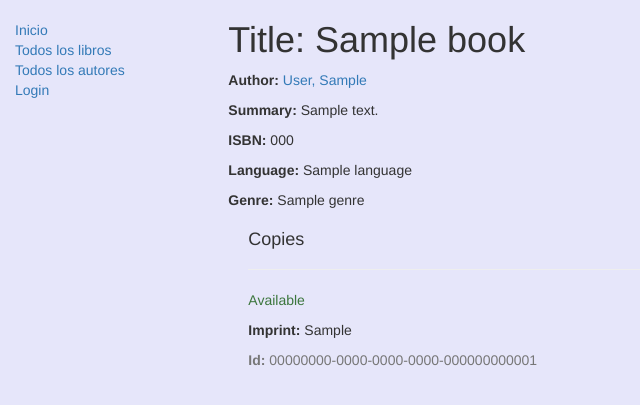
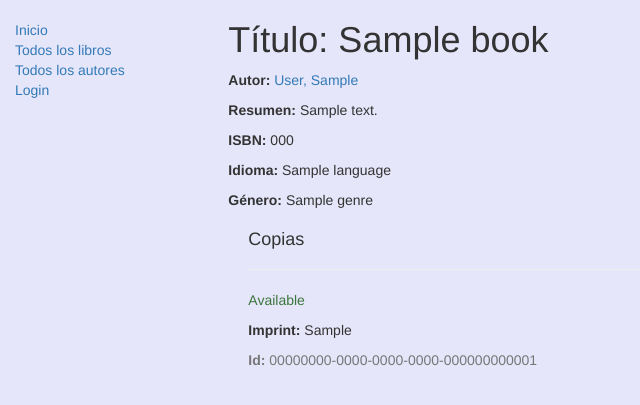
Before and after one commit to mariaSerrabona/biblioteca_local, a Django app: page /catalog/book/1 in a window 1280 px wide. Shown: the top 405 px of the page, without its empty margins (0-640 px from the left). Run offline with Django 3.2, Linux system fonts and the light colour scheme; tables that the repository leaves empty hold one stand-in row (values such as "Sample post"); some libraries are stand-ins or nearby versions.

Commit message:
modificando html

```diff
--- a/locallibrary/catalog/templates/catalog/author_detail.html
+++ b/locallibrary/catalog/templates/catalog/author_detail.html
@@ -7,11 +7,11 @@
 <body style="background-color:lavender">
 
 
-<h1>Author: {{ author }} </h1>
+<h1>Autor: {{ author }} </h1>
 <p>{{author.date_of_birth}} - {% if author.date_of_death %}{{author.date_of_death}}{% endif %}</p>
 
 <div style="margin-left:20px;margin-top:20px">
-<h4>Books</h4>
+<h4>Libros</h4>
 
 <dl>
 {% for book in author.book_set.all %}
--- a/locallibrary/catalog/templates/catalog/author_form.html
+++ b/locallibrary/catalog/templates/catalog/author_form.html
@@ -1,6 +1,8 @@
 {% extends "base_generic.html" %}
 
 {% block content %}
+<body style="background-color:lavender">
+    <center>
 
 <form action="" method="post">
     {% csrf_token %}
@@ -10,4 +12,6 @@
     <input type="submit" value="Submit" />
 
 </form>
+    </center>
+</body>
 {% endblock %}
--- a/locallibrary/catalog/templates/catalog/author_list.html
+++ b/locallibrary/catalog/templates/catalog/author_list.html
@@ -7,7 +7,7 @@
 <body style="background-color:lavender">
 
 
-<h1>Author List</h1>
+<h1>Lista de Autores</h1>
 
 {% if author_list %}
     <ul>
@@ -23,7 +23,7 @@
 
     </ul>
 {% else %}
-    <p>There are no authors available.</p>
+    <p>No hay autores disponibles.</p>
 {% endif %}
 </body>
 {% endblock %}
--- a/locallibrary/catalog/templates/catalog/book_confirm_delete.html
+++ b/locallibrary/catalog/templates/catalog/book_confirm_delete.html
@@ -3,13 +3,13 @@
 
 {% block content %}
 
-<h1>Delete Author</h1>
+<h1>Eliminar el Autor</h1>
 
-<p>Are you sure you want to delete the author: {{ author }}?</p>
+<p>¿Estás seguro de que quieres eliinar el autor: {{ author }}?</p>
 
 <form action="" method="POST">
     {% csrf_token %}
-    <input type="submit" action="" value="Yes, delete." />
+    <input type="submit" action="" value="Sí, eliminar." />
 </form>
 
 {% endblock %}
--- a/locallibrary/catalog/templates/catalog/book_detail.html
+++ b/locallibrary/catalog/templates/catalog/book_detail.html
@@ -10,16 +10,16 @@
 
 
 <!-- ahora se llaman a todos los atributos de la clase libro-->
-<h1>Title: {{ book.title }}</h1>
+<h1>Título: {{ book.title }}</h1>
 
-<p><strong>Author:</strong> <a href="{{ book.author.get_absolute_url }}">{{ book.author }}</a></p>
-<p><strong>Summary:</strong> {{ book.summary }}</p>
+<p><strong>Autor:</strong> <a href="{{ book.author.get_absolute_url }}">{{ book.author }}</a></p>
+<p><strong>Resumen:</strong> {{ book.summary }}</p>
 <p><strong>ISBN:</strong> {{ book.isbn }}</p>
-<p><strong>Language:</strong> {{ book.language }}</p>
-<p><strong>Genre:</strong> {{ book.genre.all|join:", " }}</p>
+<p><strong>Idioma:</strong> {{ book.language }}</p>
+<p><strong>Género:</strong> {{ book.genre.all|join:", " }}</p>
 
 <div style="margin-left:20px;margin-top:20px">
-<h4>Copies</h4>
+<h4>Copias</h4>
 
 <!-- se hace un bucle for para obtener la informaicón de cada copia de los libros-->
 
@@ -33,6 +33,7 @@
 <p class="text-muted"><strong>Id:</strong> {{copy.id}}</p>
 
 {% endfor %}
+
 </div>
 </body>
 {% endblock %}
--- a/locallibrary/catalog/templates/catalog/book_list.html
+++ b/locallibrary/catalog/templates/catalog/book_list.html
@@ -9,7 +9,7 @@ modelo llamado book en una app específica llamada catalog-->
 <body style="background-color:lavender">
 
 
-    <h1>Book List</h1>
+    <h1>Lista de Libros</h1>
 
     <!-- se emplea una condición en if  que establece si la lista de los libros ha sido definida o no
     si está vacía, será la cláusula else la que se ejecute-->
@@ -29,7 +29,7 @@ modelo llamado book en una app específica llamada catalog-->
 
     </ul>
     {% else %}
-        <p>There are no books in the library.</p>
+        <p>No hay libros registrados en la biblioteca.</p>
     {% endif %}
 </body>
 {% endblock %}
--- a/locallibrary/catalog/templates/catalog/bookinstance_list_borrowed_all.html
+++ b/locallibrary/catalog/templates/catalog/bookinstance_list_borrowed_all.html
@@ -3,7 +3,6 @@
 
 {% block content %}
 <body style="background-color:lavender">
-    <center>
 
     <h1>Todos Los Libros Prestados</h1>
 
@@ -18,8 +17,7 @@
     </ul>
 
     {% else %}
-        <p>There are no books borrowed.</p>
+        <p>No hay libros prestados.</p>
     {% endif %}
-</center>
 </body>
 {% endblock %}
--- a/locallibrary/catalog/templates/catalog/renew_librarian.html
+++ b/locallibrary/catalog/templates/catalog/renew_librarian.html
@@ -6,9 +6,9 @@ como simpre, se hereda de la plantilla general del programa-->
 {% extends "base_generic.html" %}
 {% block content %}
 
-    <h1>Renew: {{bookinst.book.title}}</h1>
-    <p>Borrower: {{bookinst.borrower}}</p>
-    <p{% if bookinst.is_overdue %} class="text-danger"{% endif %}>Due date: {{bookinst.due_back}}</p>
+    <h1>Libro prestado: {{bookinst.book.title}}</h1>
+    <p>Usuario prestado: {{bookinst.borrower}}</p>
+    <p{% if bookinst.is_overdue %} class="text-danger"{% endif %}>Fecha de devolución: {{bookinst.due_back}}</p>
 
     <form action="" method="post">
         <!--protección de falsificado de django-->
--- a/locallibrary/catalog/views.py
+++ b/locallibrary/catalog/views.py
@@ -141,7 +141,7 @@ def renew_book_librarian(request, pk):
 class AuthorCreate(CreateView):
     model = Author
     fields = ['first_name', 'last_name', 'date_of_birth', 'date_of_death']
-    initial={'date_of_death':'05/01/2018',}
+    initial={'date_of_death':'24/04/2022',}
     #marcamos los permisos necesarios para añadir un autor
     permission_required = 'catalog.can_mark_returned'
 
```
